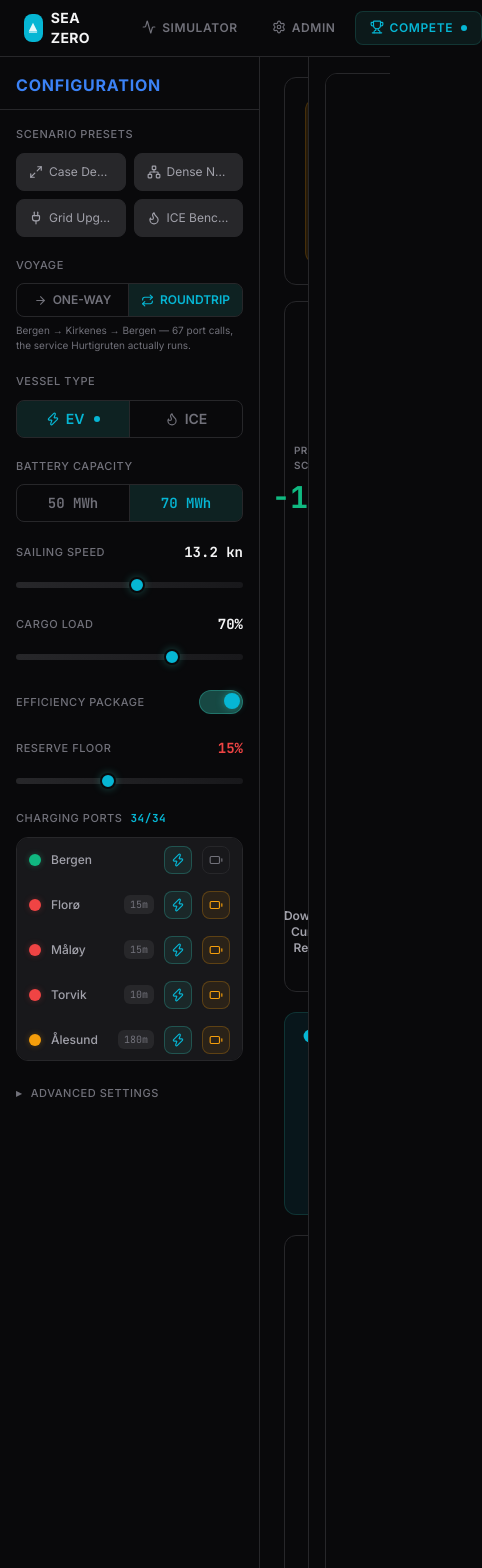
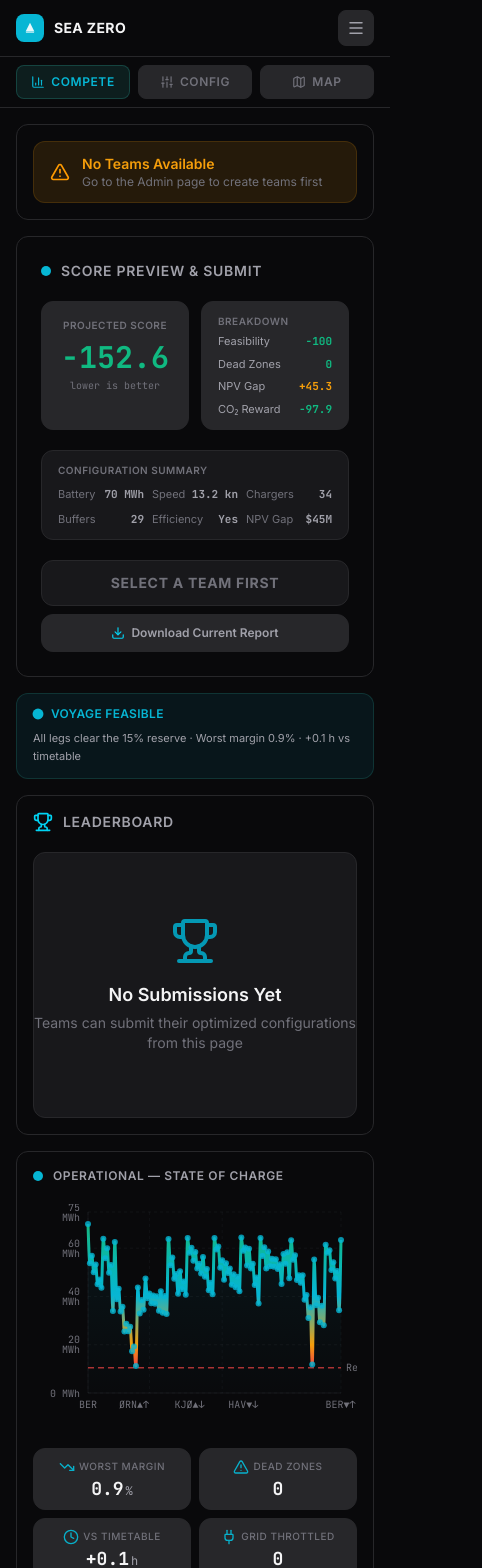
Before and after one commit to iimaseazero/SeaZero, a Next.js app: page /compete in a window 390 px wide. Shown: the top 1568 px of the page, 482 px wide, since content can reach past the window. Built offline with nearby package versions, Linux system fonts and the light colour scheme.

Commit message:
Responsiveness

```diff
--- a/package.json
+++ b/package.json
@@ -9,6 +9,7 @@
     "lint": "eslint"
   },
   "dependencies": {
+    "@supabase/supabase-js": "^2.111.0",
     "@types/leaflet": "^1.9.21",
     "framer-motion": "^12.40.0",
     "leaflet": "^1.9.4",
--- a/src/app/compete/page.tsx
+++ b/src/app/compete/page.tsx
@@ -3,7 +3,7 @@
 import { useState, useCallback } from 'react';
 import { motion } from 'framer-motion';
 import dynamic from 'next/dynamic';
-import { Trophy } from 'lucide-react';
+import { Trophy, BarChart3, Sliders, Map as MapIcon } from 'lucide-react';
 import ConfigPanel from '@/components/config/ConfigPanel';
 import VerdictBanner from '@/components/VerdictBanner';
 import OperationalCard from '@/components/cards/OperationalCard';
@@ -28,26 +28,51 @@ const RouteMap = dynamic(() => import('@/components/map/RouteMap'), {
 export default function CompetePage() {
   const [selectedTeam, setSelectedTeam] = useState<Team | null>(null);
   const [refreshKey, setRefreshKey] = useState(0);
+  const [mobileTab, setMobileTab] = useState<'compete' | 'config' | 'map'>('compete');
 
   const handleSubmitted = useCallback(() => {
     setRefreshKey((k) => k + 1);
   }, []);
 
   return (
-    <main
-      className="flex-1 flex overflow-hidden"
+    <main className="min-h-screen lg:h-screen flex flex-col overflow-y-auto lg:overflow-hidden relative">
+      {/* ─── Mobile View Switcher Tabs (< lg screens) ─── */}
+      <div className="lg:hidden flex border-b border-[var(--border)] bg-[var(--background)] px-4 py-2 gap-2 z-10 sticky top-0">
+        {[
+          { id: 'compete' as const, label: 'Compete', icon: BarChart3 },
+          { id: 'config' as const, label: 'Config', icon: Sliders },
+          { id: 'map' as const, label: 'Map', icon: MapIcon },
+        ].map((tab) => {
+          const isActive = mobileTab === tab.id;
+          const Icon = tab.icon;
+          return (
+            <button
+              key={tab.id}
+              onClick={() => setMobileTab(tab.id)}
+              className="flex-1 flex items-center justify-center gap-1.5 py-2 px-3 rounded-lg text-xs font-semibold uppercase tracking-wider transition-all"
+              style={{
+                fontFamily: 'var(--font-display)',
+                color: isActive ? 'var(--cyan)' : 'var(--text-muted)',
+                background: isActive ? 'rgba(56, 217, 200, 0.1)' : 'var(--glass-strong)',
+                border: `1px solid ${isActive ? 'rgba(56, 217, 200, 0.2)' : 'var(--card-border)'}`,
+              }}
             >
+              <Icon size={14} />
+              <span>{tab.label}</span>
+            </button>
+          );
+        })}
+      </div>
+
+      <div className="flex-1 flex flex-col lg:flex-row min-h-0 overflow-y-auto lg:overflow-hidden relative z-10">
         {/* LEFT — Config Panel */}
         <motion.aside
           initial={{ opacity: 0, x: -20 }}
           animate={{ opacity: 1, x: 0 }}
           transition={{ delay: 0.05 }}
-        className="w-[260px] flex-shrink-0 overflow-hidden"
-        style={{
-          background: 'var(--background)',
-          borderRight: '1px solid var(--border)',
-          backdropFilter: 'blur(12px)',
-        }}
+          className={`w-full lg:w-[260px] flex-shrink-0 flex-col lg:h-full border-b lg:border-b-0 lg:border-r border-[var(--border)] bg-[var(--background)] ${
+            mobileTab === 'config' ? 'flex h-[600px] lg:h-full' : 'hidden lg:flex'
+          }`}
         >
           <ConfigPanel />
         </motion.aside>
@@ -57,7 +82,9 @@ export default function CompetePage() {
           initial={{ opacity: 0, y: 20 }}
           animate={{ opacity: 1, y: 0 }}
           transition={{ delay: 0.1 }}
-        className="flex-1 overflow-y-auto px-6 py-5 space-y-5"
+          className={`flex-1 overflow-y-auto px-4 sm:px-6 py-4 sm:py-5 space-y-4 sm:space-y-5 lg:h-full ${
+            mobileTab === 'compete' ? 'block' : 'hidden lg:block'
+          }`}
           style={{ minWidth: 0 }}
         >
           {/* Team selector + Submit row */}
@@ -65,7 +92,7 @@ export default function CompetePage() {
             <motion.div
               initial={{ opacity: 0, y: 8 }}
               animate={{ opacity: 1, y: 0 }}
-            className="glass-card p-5"
+              className="glass-card p-4 sm:p-5"
             >
               <TeamSelector selectedTeam={selectedTeam} onSelect={setSelectedTeam} />
             </motion.div>
@@ -81,7 +108,7 @@ export default function CompetePage() {
             initial={{ opacity: 0, y: 12 }}
             animate={{ opacity: 1, y: 0 }}
             transition={{ delay: 0.15 }}
-          className="glass-card p-6"
+            className="glass-card p-4 sm:p-6"
           >
             <div className="flex items-center gap-2.5 mb-5">
               <Trophy size={20} className="text-cyan-400" />
@@ -103,14 +130,13 @@ export default function CompetePage() {
           initial={{ opacity: 0, x: 20 }}
           animate={{ opacity: 1, x: 0 }}
           transition={{ delay: 0.2 }}
-        className="w-[380px] flex-shrink-0 p-4 flex flex-col"
-        style={{
-          background: 'var(--background)',
-          borderLeft: '1px solid var(--border)',
-        }}
+          className={`w-full lg:w-[380px] flex-shrink-0 p-3 sm:p-4 flex flex-col lg:h-full bg-[var(--background)] border-t lg:border-t-0 lg:border-l border-[var(--border)] ${
+            mobileTab === 'map' ? 'flex h-[550px] lg:h-full' : 'hidden lg:flex'
+          }`}
         >
           <RouteMap />
         </motion.aside>
+      </div>
     </main>
   );
 }
--- a/src/app/page.tsx
+++ b/src/app/page.tsx
@@ -1,5 +1,6 @@
 'use client';
 
+import { useState } from 'react';
 import dynamic from 'next/dynamic';
 import { motion } from 'framer-motion';
 import ConfigPanel from '@/components/config/ConfigPanel';
@@ -9,6 +10,7 @@ import FinancialCard from '@/components/cards/FinancialCard';
 import EnvironmentalCard from '@/components/cards/EnvironmentalCard';
 import HoverTag from '@/components/HoverTag';
 import { useSimStore } from '@/store/useSimStore';
+import { BarChart3, Sliders, Map as MapIcon } from 'lucide-react';
 
 // Dynamic import for Leaflet (needs browser APIs)
 const RouteMap = dynamic(() => import('@/components/map/RouteMap'), {
@@ -42,7 +44,7 @@ function IssuesBadge() {
         style={{ backgroundColor: 'var(--red)', animation: 'shimmer 2s ease-in-out infinite' }}
       />
       <span className="text-xs font-semibold" style={{ fontFamily: 'var(--font-mono)', color: 'var(--red)' }}>
-        {issues}
+        {issues} issue{issues === 1 ? '' : 's'}
       </span>
     </motion.div>
   );
@@ -50,16 +52,17 @@ function IssuesBadge() {
 
 export default function Home() {
   const { routeName, simResult } = useSimStore();
+  const [mobileTab, setMobileTab] = useState<'analytics' | 'config' | 'map'>('analytics');
   const totalDistance = Math.round(simResult.totalDistanceKm);
   const isRoundtrip = simResult.voyageMode === 'roundtrip';
 
   return (
-    <main className="h-screen flex flex-col overflow-hidden relative">
+    <main className="min-h-screen lg:h-screen flex flex-col overflow-y-auto lg:overflow-hidden relative">
       {/* ─── Top header bar ─── */}
       <motion.header
         initial={{ opacity: 0, y: -20 }}
         animate={{ opacity: 1, y: 0 }}
-        className="flex items-center justify-between px-6 py-3.5 relative z-10"
+        className="flex flex-col sm:flex-row items-start sm:items-center justify-between gap-3 px-4 sm:px-6 py-3.5 relative z-10"
         style={{
           background: 'var(--background)',
           borderBottom: '1px solid var(--border)',
@@ -68,7 +71,7 @@ export default function Home() {
       >
         <div className="flex items-center gap-4">
           {/* Logo mark */}
-          <div className="flex items-center gap-2">
+          <div className="flex items-center gap-2.5">
             <div className="relative">
               <div className="w-8 h-8 rounded-lg flex items-center justify-center" style={{
                 background: 'var(--cyan)',
@@ -80,27 +83,27 @@ export default function Home() {
               </div>
             </div>
             <div>
-              <h1 className="text-lg font-bold tracking-wide uppercase leading-tight" style={{ fontFamily: 'var(--font-display)', color: 'var(--text-primary)', letterSpacing: '0.08em' }}>
+              <h1 className="text-base sm:text-lg font-bold tracking-wide uppercase leading-tight" style={{ fontFamily: 'var(--font-display)', color: 'var(--text-primary)', letterSpacing: '0.08em' }}>
                 Sea Zero
               </h1>
-              <span className="text-[11px] font-medium" style={{ fontFamily: 'var(--font-display)', color: 'var(--text-muted)' }}>
+              <span className="text-[10px] sm:text-[11px] font-medium" style={{ fontFamily: 'var(--font-display)', color: 'var(--text-muted)' }}>
                 Coastal Route Electrification Simulator
               </span>
             </div>
           </div>
         </div>
 
-        <div className="flex items-center gap-5">
-          <div className="flex items-center gap-3 px-3 py-1.5 rounded-lg" style={{ background: 'var(--glass-strong)', border: '1px solid var(--border)' }}>
-            <span className="text-[11px] font-medium tracking-wide" style={{ fontFamily: 'var(--font-display)', color: 'var(--text-secondary)' }}>
+        <div className="flex items-center justify-between w-full sm:w-auto gap-3 sm:gap-5">
+          <div className="flex items-center gap-2 sm:gap-3 px-2.5 sm:px-3 py-1.5 rounded-lg" style={{ background: 'var(--glass-strong)', border: '1px solid var(--border)' }}>
+            <span className="text-[10px] sm:text-[11px] font-medium tracking-wide truncate max-w-[120px] sm:max-w-none" style={{ fontFamily: 'var(--font-display)', color: 'var(--text-secondary)' }}>
               {routeName}{isRoundtrip ? ' \u21c4' : ''}
             </span>
             <span className="w-px h-3" style={{ background: 'var(--border)' }} />
-            <span className="text-[11px] font-medium" style={{ fontFamily: 'var(--font-mono)', color: 'var(--text-muted)' }}>
+            <span className="text-[10px] sm:text-[11px] font-medium" style={{ fontFamily: 'var(--font-mono)', color: 'var(--text-muted)' }}>
               {totalDistance.toLocaleString()} km
             </span>
             <span className="w-px h-3" style={{ background: 'var(--border)' }} />
-            <span className="text-[11px] font-medium" style={{ fontFamily: 'var(--font-mono)', color: 'var(--text-muted)' }}>
+            <span className="text-[10px] sm:text-[11px] font-medium" style={{ fontFamily: 'var(--font-mono)', color: 'var(--text-muted)' }}>
               {simResult.portCallCount} calls
             </span>
           </div>
@@ -108,31 +111,58 @@ export default function Home() {
         </div>
       </motion.header>
 
-      {/* ─── Three-column layout ─── */}
-      <div className="flex-1 flex overflow-hidden relative z-10">
-        {/* LEFT — Config Panel (streamlined) */}
+      {/* ─── Mobile View Switcher Tabs (< lg screens) ─── */}
+      <div className="lg:hidden flex border-b border-[var(--border)] bg-[var(--background)] px-4 py-2 gap-2 z-10 sticky top-0">
+        {[
+          { id: 'analytics' as const, label: 'Analytics', icon: BarChart3 },
+          { id: 'config' as const, label: 'Config', icon: Sliders },
+          { id: 'map' as const, label: 'Map', icon: MapIcon },
+        ].map((tab) => {
+          const isActive = mobileTab === tab.id;
+          const Icon = tab.icon;
+          return (
+            <button
+              key={tab.id}
+              onClick={() => setMobileTab(tab.id)}
+              className="flex-1 flex items-center justify-center gap-1.5 py-2 px-3 rounded-lg text-xs font-semibold uppercase tracking-wider transition-all"
+              style={{
+                fontFamily: 'var(--font-display)',
+                color: isActive ? 'var(--cyan)' : 'var(--text-muted)',
+                background: isActive ? 'rgba(56, 217, 200, 0.1)' : 'var(--glass-strong)',
+                border: `1px solid ${isActive ? 'rgba(56, 217, 200, 0.2)' : 'var(--card-border)'}`,
+              }}
+            >
+              <Icon size={14} />
+              <span>{tab.label}</span>
+            </button>
+          );
+        })}
+      </div>
+
+      {/* ─── Layout container ─── */}
+      <div className="flex-1 flex flex-col lg:flex-row min-h-0 overflow-y-auto lg:overflow-hidden relative z-10">
+        {/* LEFT — Config Panel */}
         <motion.aside
           initial={{ opacity: 0, x: -20 }}
           animate={{ opacity: 1, x: 0 }}
           transition={{ delay: 0.1 }}
-          className="w-[260px] flex-shrink-0 overflow-hidden"
-          style={{
-            background: 'var(--background)',
-            borderRight: '1px solid var(--border)',
-            backdropFilter: 'blur(12px)',
-          }}
+          className={`w-full lg:w-[260px] flex-shrink-0 flex-col lg:h-full border-b lg:border-b-0 lg:border-r border-[var(--border)] bg-[var(--background)] ${
+            mobileTab === 'config' ? 'flex h-[600px] lg:h-full' : 'hidden lg:flex'
+          }`}
         >
           <HoverTag tag="Config Panel" position="top-right" className="h-full">
             <ConfigPanel />
           </HoverTag>
         </motion.aside>
 
-        {/* CENTER — Analytics (more padding, breathing room) */}
+        {/* CENTER — Analytics */}
         <motion.section
           initial={{ opacity: 0, y: 20 }}
           animate={{ opacity: 1, y: 0 }}
           transition={{ delay: 0.2 }}
-          className="flex-1 overflow-y-auto px-6 py-5 space-y-5"
+          className={`flex-1 overflow-y-auto px-4 sm:px-6 py-4 sm:py-5 space-y-4 sm:space-y-5 lg:h-full ${
+            mobileTab === 'analytics' ? 'block' : 'hidden lg:block'
+          }`}
           style={{ minWidth: 0 }}
         >
           <HoverTag tag="Feasibility Verdict">
@@ -154,13 +184,11 @@ export default function Home() {
           initial={{ opacity: 0, x: 20 }}
           animate={{ opacity: 1, x: 0 }}
           transition={{ delay: 0.3 }}
-          className="w-[440px] flex-shrink-0 p-4 flex flex-col"
-          style={{
-            background: 'var(--background)',
-            borderLeft: '1px solid var(--border)',
-          }}
+          className={`w-full lg:w-[440px] flex-shrink-0 p-3 sm:p-4 flex flex-col lg:h-full bg-[var(--background)] border-t lg:border-t-0 lg:border-l border-[var(--border)] ${
+            mobileTab === 'map' ? 'flex h-[550px] lg:h-full' : 'hidden lg:flex'
+          }`}
         >
-          <HoverTag tag="Route Map & Playback" position="top-right" className="flex-1 flex flex-col min-h-0">
+          <HoverTag tag="Route Map & Playback" position="top-right" className="flex-1 flex flex-col min-h-0 h-full">
             <RouteMap />
           </HoverTag>
         </motion.aside>
--- a/src/components/VerdictBanner.tsx
+++ b/src/components/VerdictBanner.tsx
@@ -25,27 +25,31 @@ export default function VerdictBanner() {
       initial={{ opacity: 0, y: -8 }}
       animate={{ opacity: 1, y: 0 }}
       key={`${feasible}-${isIce}`}
-      className="w-full flex items-start gap-3 px-5 py-3 rounded-xl"
+      className="w-full flex flex-col sm:flex-row items-start sm:items-center gap-2 sm:gap-3 px-4 sm:px-5 py-3 rounded-xl"
       style={{
         background: feasible ? 'var(--cyan-glow)' : 'var(--red-dim)',
         border: `1px solid ${feasible ? 'rgba(56, 217, 200, 0.15)' : 'rgba(239, 68, 68, 0.15)'}`,
       }}
     >
+      <div className="flex items-center gap-2 flex-shrink-0">
         <motion.div
           animate={{ scale: [1, 1.3, 1] }}
           transition={{ duration: 2, repeat: Infinity }}
-        className="w-2.5 h-2.5 rounded-full flex-shrink-0 mt-1.5"
+          className="w-2.5 h-2.5 rounded-full flex-shrink-0"
           style={{ backgroundColor: accent }}
         />
         <span
-        className="text-sm font-semibold tracking-wide uppercase flex-shrink-0 mt-0.5"
+          className="text-xs sm:text-sm font-semibold tracking-wide uppercase flex-shrink-0"
           style={{ fontFamily: 'var(--font-display)', color: accent }}
         >
           {label}
         </span>
-      <span className="w-px self-stretch flex-shrink-0" style={{ background: feasible ? 'rgba(56,217,200,0.2)' : 'rgba(239,68,68,0.2)' }} />
+      </div>
+
+      <span className="hidden sm:block w-px self-stretch flex-shrink-0" style={{ background: feasible ? 'rgba(56,217,200,0.2)' : 'rgba(239,68,68,0.2)' }} />
+
       <span
-        className="text-xs flex-1 leading-relaxed mt-0.5"
+        className="text-[11px] sm:text-xs flex-1 leading-relaxed"
         style={{ color: 'var(--text-secondary)', fontFamily: 'var(--font-display)' }}
       >
         {detail}
--- a/src/components/cards/EnvironmentalCard.tsx
+++ b/src/components/cards/EnvironmentalCard.tsx
@@ -161,11 +161,11 @@ export default function EnvironmentalCard() {
       initial={{ opacity: 0, y: 20 }}
       animate={{ opacity: 1, y: 0 }}
       transition={{ delay: 0.3 }}
-      className="glass-card p-6"
+      className="glass-card p-4 sm:p-6"
     >
       <div className="flex items-center gap-2.5 mb-5">
         <div className="w-2.5 h-2.5 rounded-full" style={{ backgroundColor: 'var(--green)' }} />
-        <h3 className="text-sm font-semibold uppercase tracking-wider" style={{ fontFamily: 'var(--font-display)', color: 'var(--text-secondary)' }}>
+        <h3 className="text-xs sm:text-sm font-semibold uppercase tracking-wider" style={{ fontFamily: 'var(--font-display)', color: 'var(--text-secondary)' }}>
           Environmental — CO₂ Emissions & Abatement Cost
         </h3>
       </div>
@@ -208,7 +208,7 @@ export default function EnvironmentalCard() {
       </div>
 
       {/* Stat tiles — scale during playback */}
-      <div className="grid grid-cols-3 gap-3 mb-6">
+      <div className="grid grid-cols-1 sm:grid-cols-3 gap-2 sm:gap-3 mb-6">
         <StatTile
           icon={<Zap size={16} />}
           label={`CO₂ / ${voyageWord} (EV)`}
--- a/src/components/cards/OperationalCard.tsx
+++ b/src/components/cards/OperationalCard.tsx
@@ -11,18 +11,18 @@ import { TrendingDown, AlertTriangle, Clock, Plug, Fuel, Scale } from 'lucide-re
 function StatTile({ label, value, unit, alert, icon }: { label: string; value: string | number; unit?: string; alert?: boolean; icon?: React.ReactNode }) {
   return (
     <div
-      className="flex flex-col items-center px-4 py-3.5 rounded-xl"
+      className="flex flex-col items-center px-3 sm:px-4 py-2.5 sm:py-3.5 rounded-xl"
       style={{
         background: alert ? 'var(--red-dim)' : 'var(--glass-strong)',
         border: `1px solid ${alert ? 'rgba(239,68,68,0.15)' : 'var(--card-border)'}`,
       }}
     >
-      <span className="text-[11px] uppercase tracking-wider font-medium mb-1.5 flex items-center" style={{ color: 'var(--text-muted)', fontFamily: 'var(--font-display)' }}>
-        {icon && <span className="mr-1.5 flex items-center justify-center text-cyan-400 opacity-80">{icon}</span>}{label}
+      <span className="text-[10px] sm:text-[11px] uppercase tracking-wider font-medium mb-1 flex items-center text-center" style={{ color: 'var(--text-muted)', fontFamily: 'var(--font-display)' }}>
+        {icon && <span className="mr-1 flex items-center justify-center text-cyan-400 opacity-80">{icon}</span>}{label}
       </span>
-      <span className={`text-2xl font-bold ${alert ? 'text-[var(--red)]' : 'text-[var(--text-primary)]'}`} style={{ fontFamily: 'var(--font-mono)', lineHeight: 1.1 }}>
+      <span className={`text-lg sm:text-2xl font-bold ${alert ? 'text-[var(--red)]' : 'text-[var(--text-primary)]'}`} style={{ fontFamily: 'var(--font-mono)', lineHeight: 1.1 }}>
         {value}
-        {unit && <span className="text-sm ml-1 font-normal" style={{ color: 'var(--text-secondary)' }}>{unit}</span>}
+        {unit && <span className="text-xs sm:text-sm ml-0.5 sm:ml-1 font-normal" style={{ color: 'var(--text-secondary)' }}>{unit}</span>}
       </span>
     </div>
   );
@@ -190,15 +190,15 @@ export default function OperationalCard() {
       initial={{ opacity: 0, y: 20 }}
       animate={{ opacity: 1, y: 0 }}
       transition={{ delay: 0.1 }}
-      className="glass-card p-6"
+      className="glass-card p-4 sm:p-6"
     >
       <div className="flex items-center gap-2.5 mb-5">
         <div className="w-2.5 h-2.5 rounded-full" style={{ backgroundColor: 'var(--cyan)' }} />
-        <h3 className="text-sm font-semibold uppercase tracking-wider" style={{ fontFamily: 'var(--font-display)', color: 'var(--text-secondary)' }}>
+        <h3 className="text-xs sm:text-sm font-semibold uppercase tracking-wider" style={{ fontFamily: 'var(--font-display)', color: 'var(--text-secondary)' }}>
           {isIce ? 'Operational — Fuel & Schedule' : 'Operational — State of Charge'}
         </h3>
         {isAnimating && (
-          <span className="ml-auto text-[10px] px-2 py-0.5 rounded-full font-semibold tracking-wide uppercase flex items-center gap-1.5" style={{
+          <span className="ml-auto text-[9px] sm:text-[10px] px-2 py-0.5 rounded-full font-semibold tracking-wide uppercase flex items-center gap-1.5" style={{
             fontFamily: 'var(--font-mono)',
             color: 'var(--cyan)',
             background: 'rgba(56, 217, 200, 0.08)',
@@ -342,7 +342,7 @@ export default function OperationalCard() {
       )}
 
       {/* Stat tiles — update progressively during playback */}
-      <div className="grid grid-cols-4 gap-3">
+      <div className="grid grid-cols-2 sm:grid-cols-4 gap-2 sm:gap-3">
         {isIce ? (
           <>
             <StatTile icon={<Fuel size={16} />} label="MGO Burned" value={simResult.totalFuelTonnes.toFixed(1)} unit="t" />
--- a/src/components/layout/NavBar.tsx
+++ b/src/components/layout/NavBar.tsx
@@ -1,9 +1,9 @@
 'use client';
 
+import { useState, useEffect } from 'react';
 import Link from 'next/link';
 import { usePathname } from 'next/navigation';
-
-import { Activity, Settings, Trophy } from 'lucide-react';
+import { Activity, Settings, Trophy, Menu, X } from 'lucide-react';
 
 const NAV_ITEMS = [
   { href: '/', label: 'Simulator', Icon: Activity },
@@ -13,20 +13,27 @@ const NAV_ITEMS = [
 
 export default function NavBar() {
   const pathname = usePathname();
+  const [mobileMenuOpen, setMobileMenuOpen] = useState(false);
+
+  // Close mobile menu when pathname changes
+  useEffect(() => {
+    setMobileMenuOpen(false);
+  }, [pathname]);
 
   return (
     <nav
-      className="flex items-center gap-1 px-6 py-2"
+      className="relative z-50 px-4 sm:px-6 py-2.5"
       style={{
         background: 'var(--background)',
         borderBottom: '1px solid var(--border)',
         backdropFilter: 'blur(16px)',
       }}
     >
+      <div className="flex items-center justify-between">
         {/* Logo */}
-      <Link href="/" className="flex items-center gap-2 mr-6 no-underline">
+        <Link href="/" className="flex items-center gap-2.5 no-underline">
           <div
-          className="w-7 h-7 rounded-lg flex items-center justify-center"
+            className="w-7 h-7 rounded-lg flex items-center justify-center flex-shrink-0"
             style={{
               background: 'var(--cyan)',
             }}
@@ -44,7 +51,8 @@ export default function NavBar() {
           </span>
         </Link>
 
-      {/* Nav links */}
+        {/* Desktop Nav links */}
+        <div className="hidden md:flex items-center gap-1">
           {NAV_ITEMS.map((item) => {
             const isActive = pathname === item.href;
             return (
@@ -70,6 +78,58 @@ export default function NavBar() {
               </Link>
             );
           })}
+        </div>
+
+        {/* Mobile menu toggle button */}
+        <button
+          onClick={() => setMobileMenuOpen(!mobileMenuOpen)}
+          className="md:hidden p-2 rounded-lg text-secondary hover:text-primary transition-colors"
+          style={{
+            background: mobileMenuOpen ? 'rgba(56, 217, 200, 0.1)' : 'var(--glass-strong)',
+            border: '1px solid var(--border)',
+            color: mobileMenuOpen ? 'var(--cyan)' : 'var(--text-secondary)',
+          }}
+          aria-label="Toggle navigation menu"
+        >
+          {mobileMenuOpen ? <X size={18} /> : <Menu size={18} />}
+        </button>
+      </div>
+
+      {/* Mobile Drawer */}
+      {mobileMenuOpen && (
+        <div
+          className="md:hidden pt-3 pb-2 mt-2 space-y-1.5 border-t border-[var(--border)] animate-in fade-in slide-in-from-top-2"
+        >
+          {NAV_ITEMS.map((item) => {
+            const isActive = pathname === item.href;
+            return (
+              <Link
+                key={item.href}
+                href={item.href}
+                onClick={() => setMobileMenuOpen(false)}
+                className="flex items-center justify-between px-4 py-2.5 rounded-lg text-xs font-semibold uppercase tracking-wider no-underline transition-all"
+                style={{
+                  fontFamily: 'var(--font-display)',
+                  color: isActive ? 'var(--cyan)' : 'var(--text-secondary)',
+                  background: isActive ? 'rgba(56, 217, 200, 0.1)' : 'var(--glass-strong)',
+                  border: `1px solid ${isActive ? 'rgba(56, 217, 200, 0.2)' : 'var(--card-border)'}`,
+                }}
+              >
+                <div className="flex items-center gap-2.5">
+                  <item.Icon size={16} />
+                  <span>{item.label}</span>
+                </div>
+                {isActive && (
+                  <div
+                    className="w-2 h-2 rounded-full"
+                    style={{ backgroundColor: 'var(--cyan)' }}
+                  />
+                )}
+              </Link>
+            );
+          })}
+        </div>
+      )}
     </nav>
   );
 }
```
Also changed, not shown: src/app/admin/page.tsx (+11 -9 lines), src/components/admin/PortTable.tsx (+13 -11 lines), src/components/cards/FinancialCard.tsx (+12 -12 lines), src/components/map/PlaybackBar.tsx (+11 -9 lines), src/components/map/RouteMap.tsx (+14 -2 lines), 1 other file (tests, documents, lock files or other folders). Lines whose indentation alone changed are shown as unchanged.
